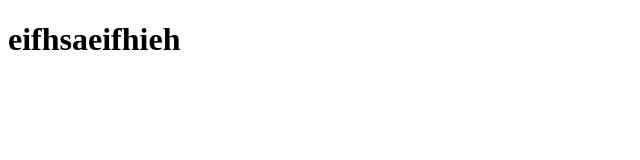
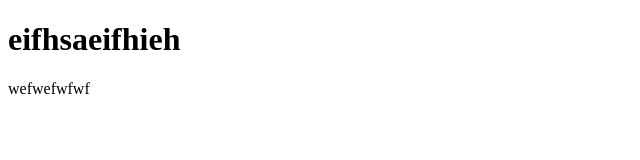
Before and after one commit to simbaladede/progetto23-03, a plain HTML site: page index.html in a window 1280 px wide. Shown: the whole page, without its empty margins (0-640 px from the left). Drawn offline with Linux system fonts and the light colour scheme.

Commit message:
edit nuovo

```diff
--- a/index.html
+++ b/index.html
@@ -8,5 +8,6 @@
 </head>
 <body>
     <h1>eifhsaeifhieh</h1>
+    <p>wefwefwfwf</p>
 </body>
 </html>
```
